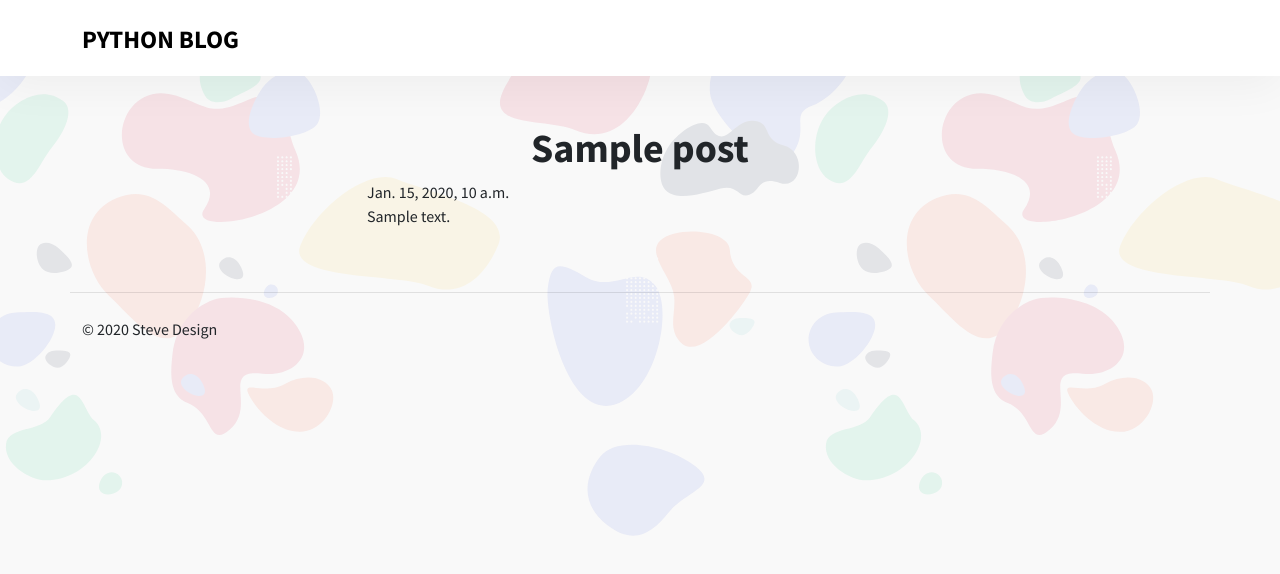
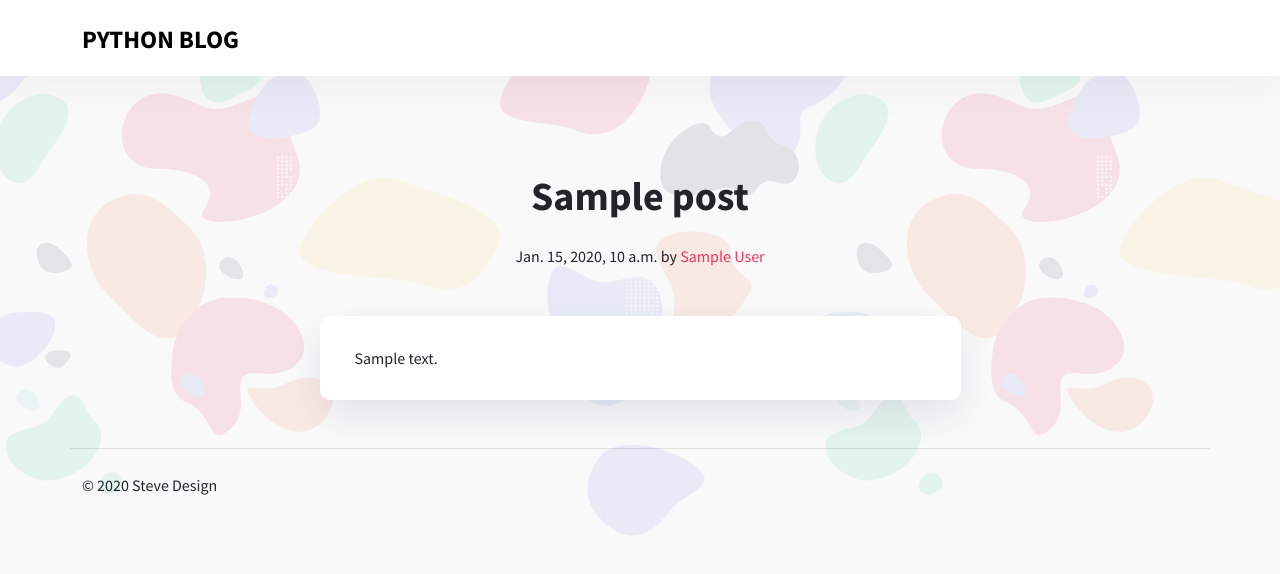
Before and after one commit to stevefoldy/my-first-blog, a Django app: template blog/templates/blog/post_detail.html in a window 1280 px wide. Shown: the top 574 px of the page. Run offline with Django 3.2, Linux system fonts and the light colour scheme; the template is opened without the code that fills it: most values are stand-ins (such as "Sample title", 1, 10 or a date in 2020).

Commit message:
post design

```diff
--- a/blog/static/css/blog.css
+++ b/blog/static/css/blog.css
@@ -1,8 +1,7 @@
-:root {
-    --primary-color: #5E72E4;
-    --primary-color-hover: #324CDD;
-    --secondary-color: #11CDEF;
-}
+@import url(colors.css);
+@import url(buttons.css);
+@import url(inputs.css);
+@import url(post.css);
 
 body {
     font-family: 'Source Sans Pro', sans-serif;
@@ -125,43 +72,3 @@ a {
 .footer-row {
     border-top: 1px solid rgba(0, 0, 0, 0.1);
 }
-
-.form-control {
-    background: #FFFFFF;
-    border: 1px solid transparent;
-    box-sizing: border-box;
-    box-shadow: 0px 1px 3px rgba(50, 50, 93, 0.15), 0px 1px 0px rgba(0, 0, 0, 0.02);
-    border-radius: 4px;
-}
-
-.btn-primary {
-    color: #fff;
-    background-color: var(--primary-color);
-    border-color: var(--primary-color);
-}
-
-.btn-primary:active,
-.btn-primary:hover {
-    color: #fff;
-    background-color: var(--primary-color-hover);
-    border-color:  var(--primary-color-hover);
-}
-
-a:hover {
-    color: var(--secondary-color);
-}
-
-.post {
-    position: relative;
-}
-
-.btn-edit {
-    position: absolute;
-    right: 0;
-    top: 0;
-    display: none;
-}
-
-.post:hover .btn-edit {
-    display: block;
-}
--- /dev/null
+++ b/blog/static/css/buttons.css
@@ -0,0 +1,27 @@
+.btn {
+    font-family: 'Source Sans Pro', sans-serif;
+    text-transform: uppercase;
+    letter-spacing: .3px;
+    font-size: 14px;
+}
+
+.btn-primary {
+    color: #fff;
+    background-color: var(--primary-color);
+    border-color: var(--primary-color);
+}
+
+.btn-primary:active,
+.btn-primary:hover {
+    color: #fff;
+    background-color: var(--primary-color-hover);
+    border-color:  var(--primary-color-hover);
+}
+
+.btn-edit {
+    position: absolute;
+    right: 0;
+    top: 0;
+    display: none;
+    color: var(--secondary-color);
+}
--- /dev/null
+++ b/blog/static/css/colors.css
@@ -0,0 +1,5 @@
+:root {
+    --primary-color: #F5365C;
+    --primary-color-hover: #11CDEF;
+    --secondary-color: #11CDEF;
+}
--- /dev/null
+++ b/blog/static/css/inputs.css
@@ -0,0 +1,7 @@
+.form-control {
+    background: #FFFFFF;
+    border: 1px solid transparent;
+    box-sizing: border-box;
+    box-shadow: 0px 1px 3px rgba(50, 50, 93, 0.15), 0px 1px 0px rgba(0, 0, 0, 0.02);
+    border-radius: 4px;
+}
--- /dev/null
+++ b/blog/static/css/post.css
@@ -0,0 +1,74 @@
+.post-date {
+    padding: 5px 10px;
+    font-size: 12px;
+    font-weight: bold;
+    text-transform: uppercase;
+    background: #F4F5F7;
+    border-radius: 4px;
+
+}
+
+.post-author-badge {
+    width: 50px;
+    height: 50px;
+    border-radius: 100%;
+    background: var(--secondary-color);
+    color: white;
+    font-size: 0;
+    text-align: center;
+    line-height: 50px;
+    font-weight: 500;
+    position: relative;
+    z-index: 1;
+}
+
+.post-author-badge:before {
+    position: absolute;
+    content: '';
+    bottom: -16px;
+    left: -8px;
+    width: 95%;
+    height: 95%;
+    border-radius: 100%;
+    background: rgba(17,205,239,.2);
+    z-index: -1;
+}
+
+.post-author-badge:after {
+    position: absolute;
+    content: '';
+    top: 5px;
+    right: -12px;
+    width: 110%;
+    height: 110%;
+    border-radius: 100%;
+    background: rgba(17,205,239,.3);
+    z-index: -1;
+}
+
+.post-author-badge:first-letter {
+    text-transform: uppercase;
+    font-size: 25px;
+}
+
+.post-detail,
+.post {
+    position: relative;
+}
+
+.post-detail:hover .btn-edit,
+.post:hover .btn-edit {
+    display: block;
+}
+
+.post-detail-author {
+    color: var(--primary-color);
+}
+
+.post-detail-desc {
+    background: white;
+    border: 0;
+    padding: 30px 35px;
+    border-radius: 10px;
+    box-shadow: 0px 15px 35px rgba(50, 50, 93, 0.1);
+}
--- a/blog/templates/blog/post_detail.html
+++ b/blog/templates/blog/post_detail.html
@@ -1,16 +1,21 @@
 {% extends 'blog/base.html' %}
 
 {% block content %}
-    <div class="post col-6 m-auto">
+    <div class="post-detail col-7 m-auto mt-5">
         {% if user.is_authenticated %}
             <a class="btn p-1 btn-edit" href="{% url 'post_edit' pk=post.pk %}"><span class="d-flex align-items-center"><svg width="30" height="30" aria-hidden="true" focusable="false" data-prefix="fas" data-icon="pen-square" role="img" xmlns="http://www.w3.org/2000/svg" viewBox="0 0 448 512" class="svg-inline--fa fa-pen-square fa-w-14 fa-2x"><path fill="currentColor" d="M400 480H48c-26.5 0-48-21.5-48-48V80c0-26.5 21.5-48 48-48h352c26.5 0 48 21.5 48 48v352c0 26.5-21.5 48-48 48zM238.1 177.9L102.4 313.6l-6.3 57.1c-.8 7.6 5.6 14.1 13.3 13.3l57.1-6.3L302.2 242c2.3-2.3 2.3-6.1 0-8.5L246.7 178c-2.5-2.4-6.3-2.4-8.6-.1zM345 165.1L314.9 135c-9.4-9.4-24.6-9.4-33.9 0l-23.1 23.1c-2.3 2.3-2.3 6.1 0 8.5l55.5 55.5c2.3 2.3 6.1 2.3 8.5 0L345 199c9.3-9.3 9.3-24.5 0-33.9z" class=""></path></svg></span></a>
         {% endif %}
         <h1 class="text-center">{{ post.title }}</h1>
         {% if post.published_date %}
-            <div class="date">
-                {{ post.published_date }}
+            <div class="text-center mt-4">
+                <span class="post-detail-date">
+                    {{ post.published_date }} by
+                </span>
+                <span class="post-detail-author">
+                    {{ post.author }}
+                </span>
             </div>
         {% endif %}
-        <p>{{ post.text|linebreaksbr }}</p>
+        <div class="post-detail-desc mt-5">{{ post.text|linebreaksbr }}</div>
     </div>
 {% endblock %}
```
Also changed, not shown: other parts of blog/static/css/blog.css (+3 -55 lines).
